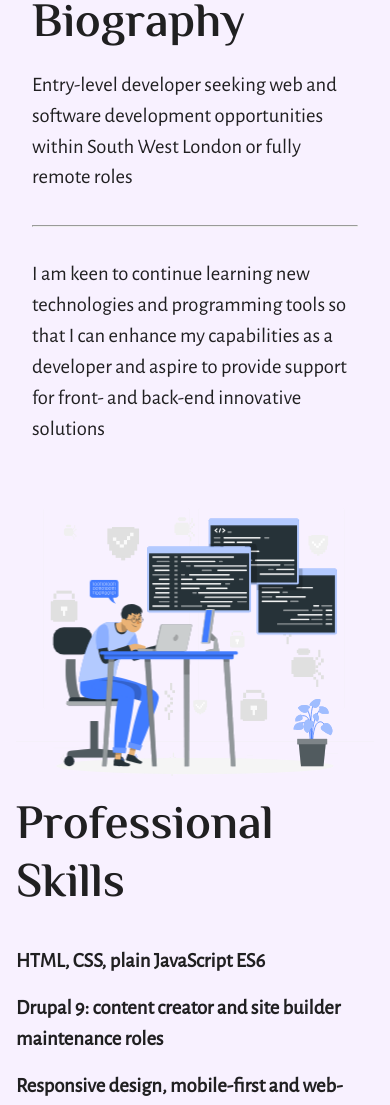
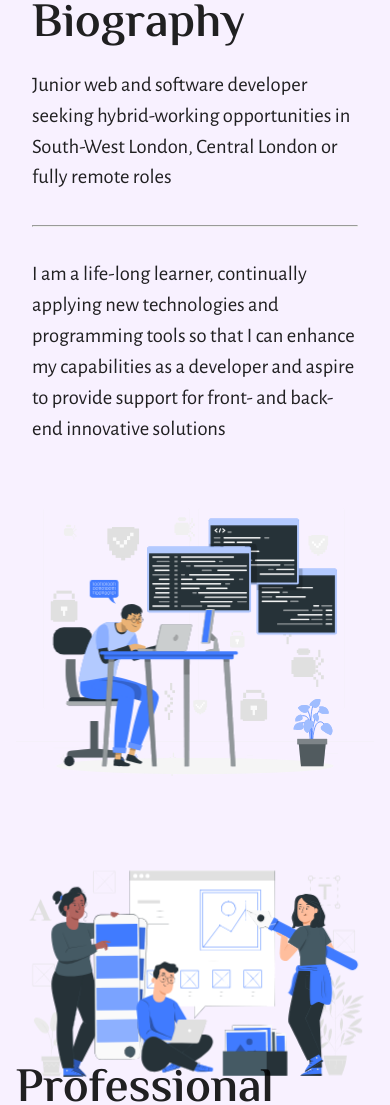
Before and after one commit to wkan17012021/Portfolio, a React (Vite) app in the folder portfolio_react_spa/: page / in a window 390 px wide. Shown: the part 451-1556 px from the top of the page. Built offline with nearby package versions, Linux system fonts and the light colour scheme; no server answers.

Commit message:
bio section rearrange containers and media queries

```diff
--- a/portfolio_react_spa/src/sections/bio/BioSummary.jsx
+++ b/portfolio_react_spa/src/sections/bio/BioSummary.jsx
@@ -1,42 +1,45 @@
 import React from "react";
 import StorySetCoder from "./StorySetCoder.jsx";
-import Typography from '@mui/material/Typography';
-import Container from '@mui/material/Container';
-import Box from '@mui/material/Box';
-import Grid from '@mui/material/Grid';
+import StorySetTeam from "../../sections/skills/StorySetTeam";
+import Typography from "@mui/material/Typography";
+import Container from "@mui/material/Container";
+import Box from "@mui/material/Box";
+import Grid from "@mui/material/Grid";
 import "../../css/storysetsvg.css";
 
 const Bio = () => {
   return (
     <Container id="bio-section" className="scroll-mt-offset">
-    <Box
-    >
+      <Box>
         <Grid container spacing={3}>
-        <Grid item xs={12} sm={10} md={8} lg={4}>
+          <Grid item xs={12} sm={10} md={8} lg={12}>
             <Container>
-            <Typography variant="h2" mt={4}  gutterBottom>
+              <Typography variant="h2" mt={4} gutterBottom>
                 Biography
               </Typography>
             </Container>
             <Container>
-        <Typography variant="body1"
-        paddingBottom={4}>
-          Entry-level developer seeking web and software development
-          opportunities within South West London or fully remote roles
+              <Typography variant="body1" paddingBottom={4}>
+                Junior web and software developer seeking hybrid-working
+                opportunities in South-West London, Central London or fully
+                remote roles
               </Typography>
               <hr />
             </Container>
-      <Container
-      sx={{marginTop: 4}}>
+            <Container sx={{ marginTop: 4 }}>
               <Typography variant="body1">
-        I am keen to continue learning new technologies and programming tools
-          so that I can enhance my capabilities as a developer and aspire to
-          provide support for front- and back-end innovative solutions
+                I am a life-long learner, continually applying new technologies
+                and programming tools so that I can enhance my capabilities as a
+                developer and aspire to provide support for front- and back-end
+                innovative solutions
               </Typography>
             </Container>
           </Grid>
-        <Grid item xs={12} sm={10} md={8} lg={8}>
+          <Grid item xs={12} sm={10} md={8} lg={6}>
             <StorySetCoder />
+          </Grid>
+          <Grid item xs={12} sm={10} md={8} lg={6}>
+            <StorySetTeam />
           </Grid>
         </Grid>
       </Box>
```
Lines whose indentation alone changed are shown as unchanged.
